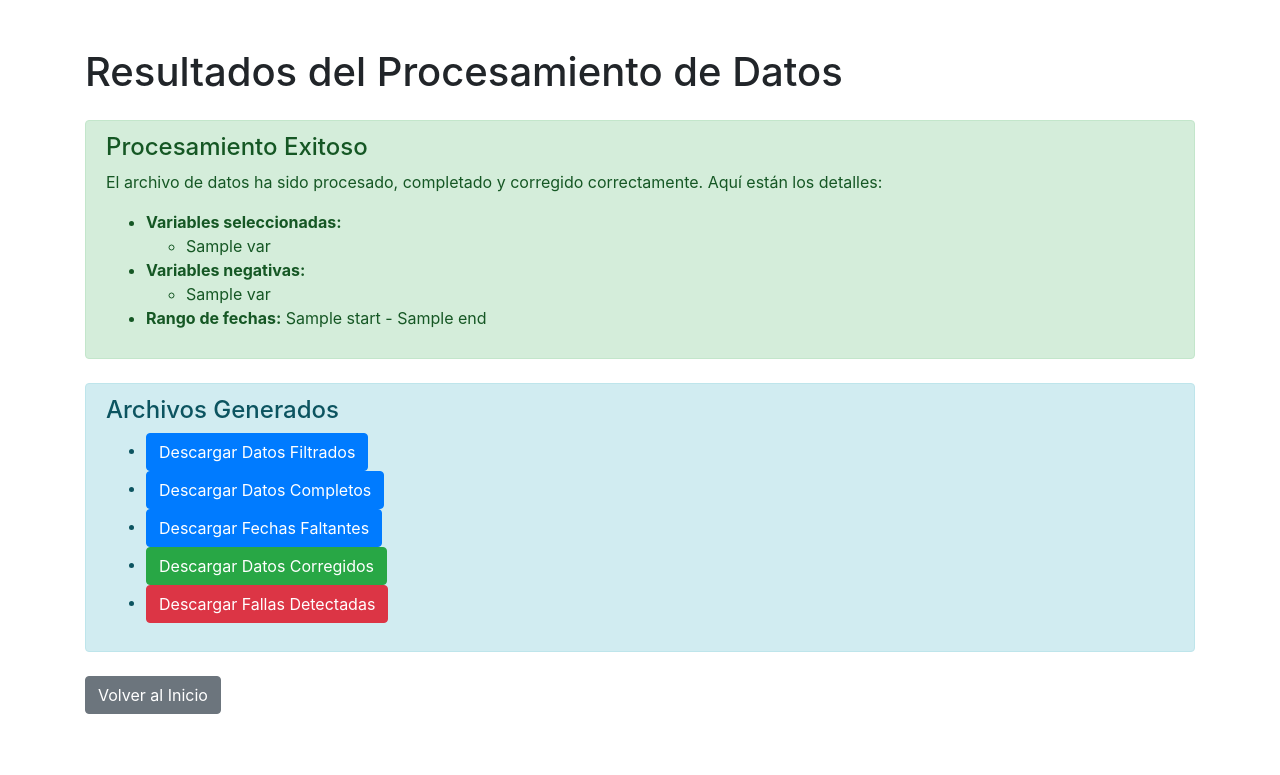
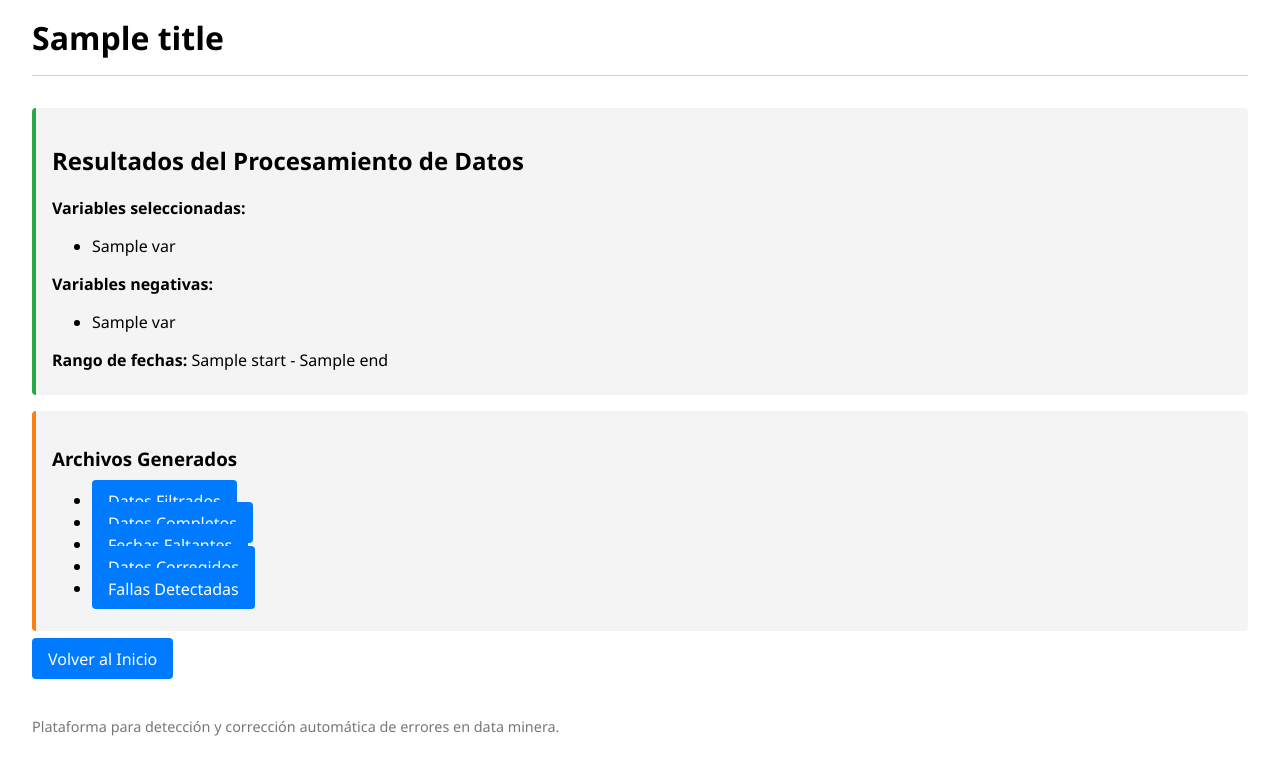
Before and after one commit to tomasalamos/imot2904, a Flask app: template templates/results.html in a window 1280 px wide. Shown: the top 775 px of the page. Run offline with Flask 3, Linux system fonts and the light colour scheme; the template is opened without the code that fills it: most values are stand-ins (such as "Sample title", 1, 10 or a date in 2020); some libraries are stand-ins or nearby versions.

Commit message:
cambios template

```diff
--- /dev/null
+++ b/templates/layout.html
@@ -0,0 +1,98 @@
+<!DOCTYPE html>
+<html lang="es">
+<head>
+  <meta charset="UTF-8" />
+  <meta name="viewport" content="width=device-width, initial-scale=1.0"/>
+  <title>{{ title or "Procesamiento de Datos Mineros" }}</title>
+  <style>
+    body {
+      font-family: "Segoe UI", sans-serif;
+      background-color: #fff;
+      color: #000;
+      margin: 0;
+      padding: 0 2rem;
+    }
+
+    header {
+      padding: 1rem 0;
+      border-bottom: 1px solid #ccc;
+      margin-bottom: 2rem;
+    }
+
+    h1 {
+      font-size: 2rem;
+      margin: 0;
+    }
+
+    section {
+      margin-bottom: 2rem;
+    }
+
+    form {
+      display: flex;
+      flex-direction: column;
+      gap: 1rem;
+      max-width: 600px;
+    }
+
+    input, select, button {
+      padding: 0.6rem;
+      font-size: 1rem;
+    }
+
+    .button {
+      background-color: #007bff;
+      color: white;
+      border: none;
+      cursor: pointer;
+      border-radius: 4px;
+      text-align: center;
+      padding: 0.6rem 1rem;
+      text-decoration: none;
+    }
+
+    .button:hover {
+      background-color: #0056b3;
+    }
+
+    .file-box {
+      background-color: #f4f4f4;
+      padding: 1rem;
+      border-left: 4px solid #007bff;
+      margin-bottom: 1rem;
+      border-radius: 4px;
+    }
+
+    .file-box.green { border-color: #28a745; }
+    .file-box.red { border-color: #dc3545; }
+    .file-box.orange { border-color: #fd7e14; }
+
+    .file-box p {
+      margin: 0.5rem 0;
+    }
+
+    .checkbox-group {
+      display: flex;
+      flex-wrap: wrap;
+      gap: 1rem;
+    }
+
+    footer {
+      margin-top: 3rem;
+      font-size: 0.9rem;
+      color: #777;
+    }
+  </style>
+</head>
+<body>
+  <header>
+    <h1>{{ title or "Procesamiento de Datos Mineros" }}</h1>
+  </header>
+  <main>
+    {% block content %}{% endblock %}
+  </main>
+  <footer>
+    Plataforma para detección y corrección automática de errores en data minera.
+  </footer>
+</body>
+</html>
--- a/templates/results.html
+++ b/templates/results.html
@@ -1,54 +1,35 @@
-<!DOCTYPE html>
-<html lang="es">
-<head>
-    <meta charset="UTF-8">
-    <meta name="viewport" content="width=device-width, initial-scale=1.0">
-    <title>Resultados de Procesamiento</title>
-    <link rel="stylesheet" href="https://stackpath.bootstrapcdn.com/bootstrap/4.5.2/css/bootstrap.min.css">
-</head>
-<body>
-    <div class="container">
-        <h1 class="mt-5">Resultados del Procesamiento de Datos</h1>
-        <div class="alert alert-success mt-4">
-            <h4 class="alert-heading">Procesamiento Exitoso</h4>
-            <p>El archivo de datos ha sido procesado, completado y corregido correctamente. Aquí están los detalles:</p>
-            <ul>
-                <li><strong>Variables seleccionadas:</strong>
+{% extends "layout.html" %}
+
+{% block content %}
+  <div class="file-box green">
+      <h2>Resultados del Procesamiento de Datos</h2>
+      <p><strong>Variables seleccionadas:</strong></p>
       <ul>
           {% for var in selected_vars %}
               <li>{{ var }}</li>
           {% endfor %}
       </ul>
-                </li>
-                <li><strong>Variables negativas:</strong>
+
+      <p><strong>Variables negativas:</strong></p>
       <ul>
           {% for var in negative_vars %}
               <li>{{ var }}</li>
           {% endfor %}
       </ul>
-                </li>
-                <li><strong>Rango de fechas:</strong> {{ start }} - {{ end }}</li>
+
+      <p><strong>Rango de fechas:</strong> {{ start }} - {{ end }}</p>
+  </div>
+
+  <div class="file-box orange">
+      <h3>Archivos Generados</h3>
+      <ul>
+          <li><a href="{{ url_for('download_file', filename='filtered_data.csv') }}" class="button">Datos Filtrados</a></li>
+          <li><a href="{{ url_for('download_file', filename='complete_data.csv') }}" class="button">Datos Completos</a></li>
+          <li><a href="{{ url_for('download_file', filename='missing_dates.txt') }}" class="button">Fechas Faltantes</a></li>
+          <li><a href="{{ url_for('download_file', filename='corrected_data.csv') }}" class="button">Datos Corregidos</a></li>
+          <li><a href="{{ url_for('download_file', filename='detected_failures.csv') }}" class="button">Fallas Detectadas</a></li>
       </ul>
   </div>
 
-        <div class="alert alert-info mt-4">
-            <h4 class="alert-heading">Archivos Generados</h4>
-            <ul>
-                <li><a href="{{ url_for('download_file', filename='filtered_data.csv') }}" class="btn btn-primary">Descargar Datos Filtrados</a></li>
-                <li><a href="{{ url_for('download_file', filename='complete_data.csv') }}" class="btn btn-primary">Descargar Datos Completos</a></li>
-                <li><a href="{{ url_for('download_file', filename='missing_dates.txt') }}" class="btn btn-primary">Descargar Fechas Faltantes</a></li>
-                <li><a href="{{ url_for('download_file', filename='corrected_data.csv') }}" class="btn btn-success">Descargar Datos Corregidos</a></li>
-                <li><a href="{{ url_for('download_file', filename='detected_failures.csv') }}" class="btn btn-danger">Descargar Fallas Detectadas</a></li>
-            </ul>
-        </div>
-
-        <div class="mt-4">
-            <a href="/" class="btn btn-secondary">Volver al Inicio</a>
-        </div>
-    </div>
-
-    <script src="https://code.jquery.com/jquery-3.5.1.slim.min.js"></script>
-    <script src="https://cdn.jsdelivr.net/npm/@popperjs/core@2.5.3/dist/umd/popper.min.js"></script>
-    <script src="https://stackpath.bootstrapcdn.com/bootstrap/4.5.2/js/bootstrap.min.js"></script>
-</body>
-</html>
+  <a href="/" class="button">Volver al Inicio</a>
+{% endblock %}
```
Also changed, not shown: templates/form.html (+15 -19 lines), templates/index.html (+9 -13 lines). Lines whose indentation alone changed are shown as unchanged.
